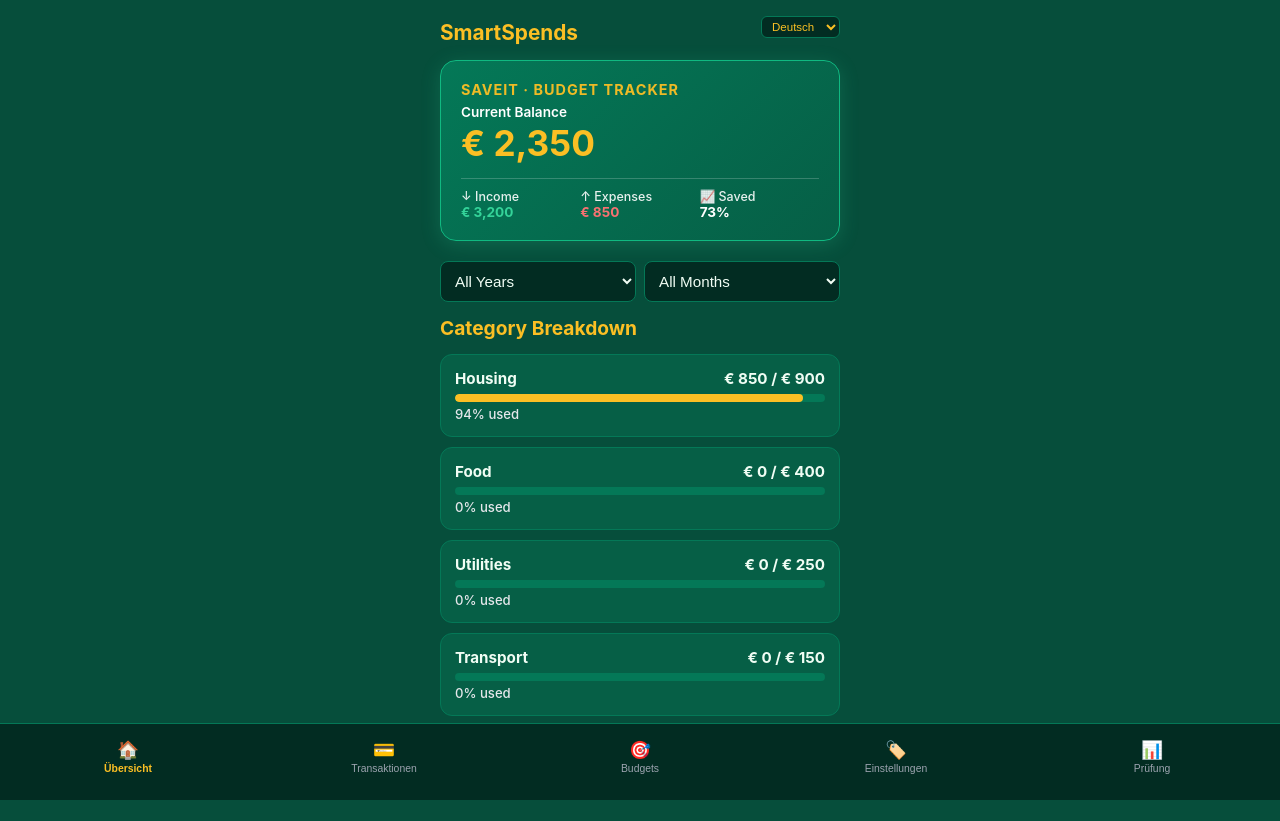
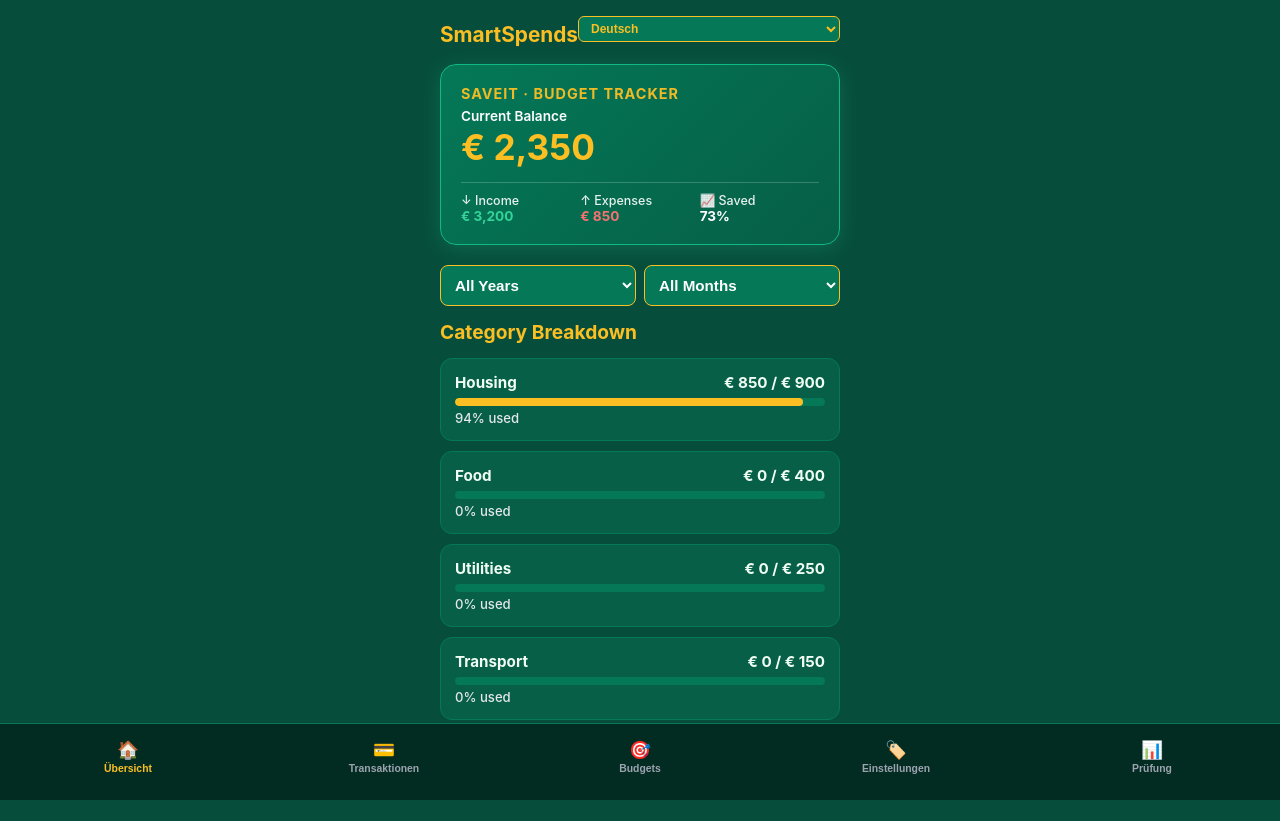
Before and after one commit to jsupraiser-rgb/spendsmart, a plain HTML site: page index.html in a window 1280 px wide. Drawn offline with Linux system fonts and the light colour scheme.

Commit message:
Update index.html

```diff
--- a/index.html
+++ b/index.html
@@ -12,7 +12,6 @@
             --accent-green: #34d399;
             --accent-gold: #fbbf24;
             --accent-red: #ef4444;
-            --accent-blue: #38bdf8;
             --border-color: #047857;
         }
         body {
@@ -41,14 +40,12 @@
             color: var(--accent-gold);
         }
         .lang-select {
-            background-color: #022c22;
+            background-color: #047857;
             color: var(--accent-gold);
-            border: 1px solid var(--border-color);
-            padding: 3px 6px;
+            border: 1px solid var(--accent-gold);
+            padding: 4px 8px;
             border-radius: 6px;
-            font-size: 0.72rem;
-            width: auto;
-            max-width: 130px;
+            font-size: 0.75rem;
             outline: none;
         }
         .nav-bar {
@@ -195,11 +192,16 @@
             padding: 10px;
             margin-bottom: 10px;
             border-radius: 8px;
-            border: 1px solid var(--border-color);
-            background-color: #022c22;
-            color: var(--text-color);
+            border: 1px solid var(--accent-gold);
+            background-color: #047857;
+            color: #fff;
             box-sizing: border-box;
             font-size: 0.95rem;
+            font-weight: bold;
+        }
+        select option {
+            background-color: #064e3b;
+            color: #fff;
         }
         button.action-btn {
             background-color: var(--accent-gold);
```
